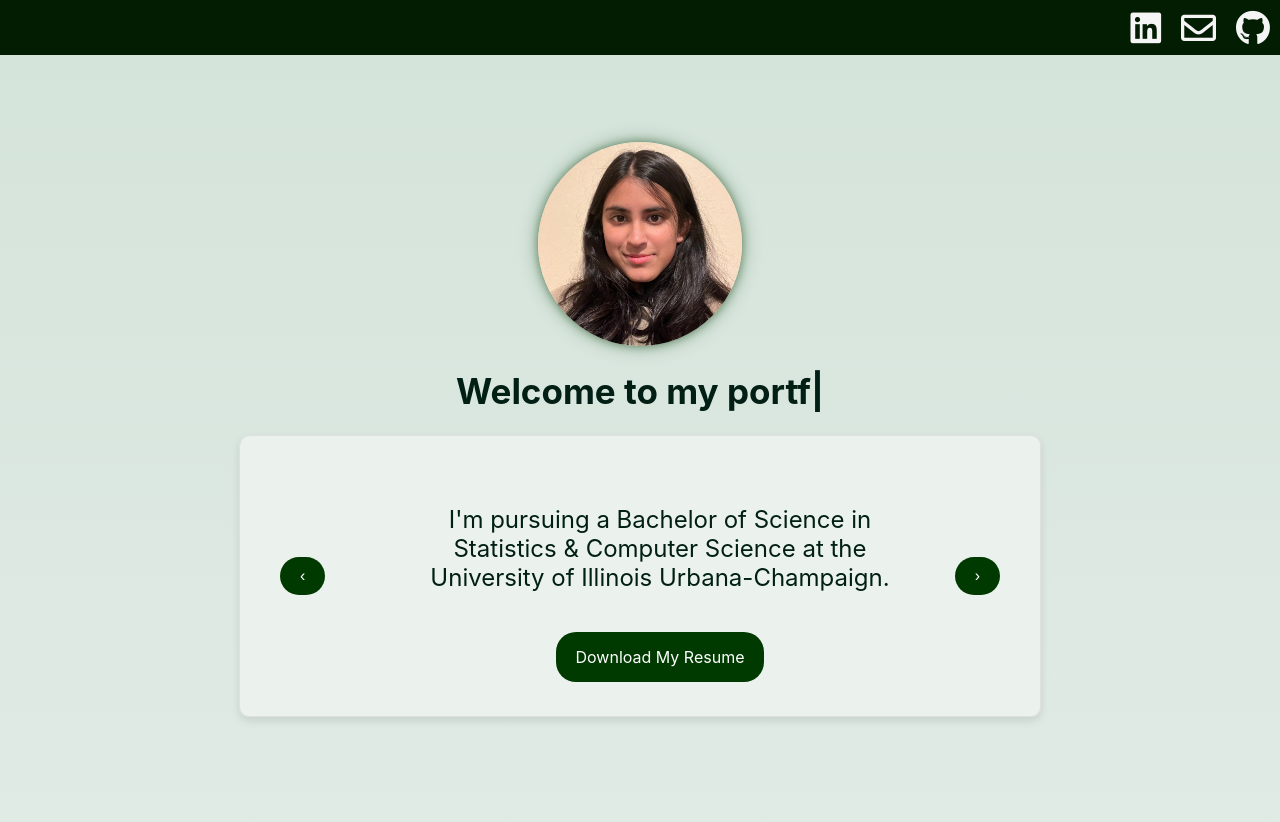
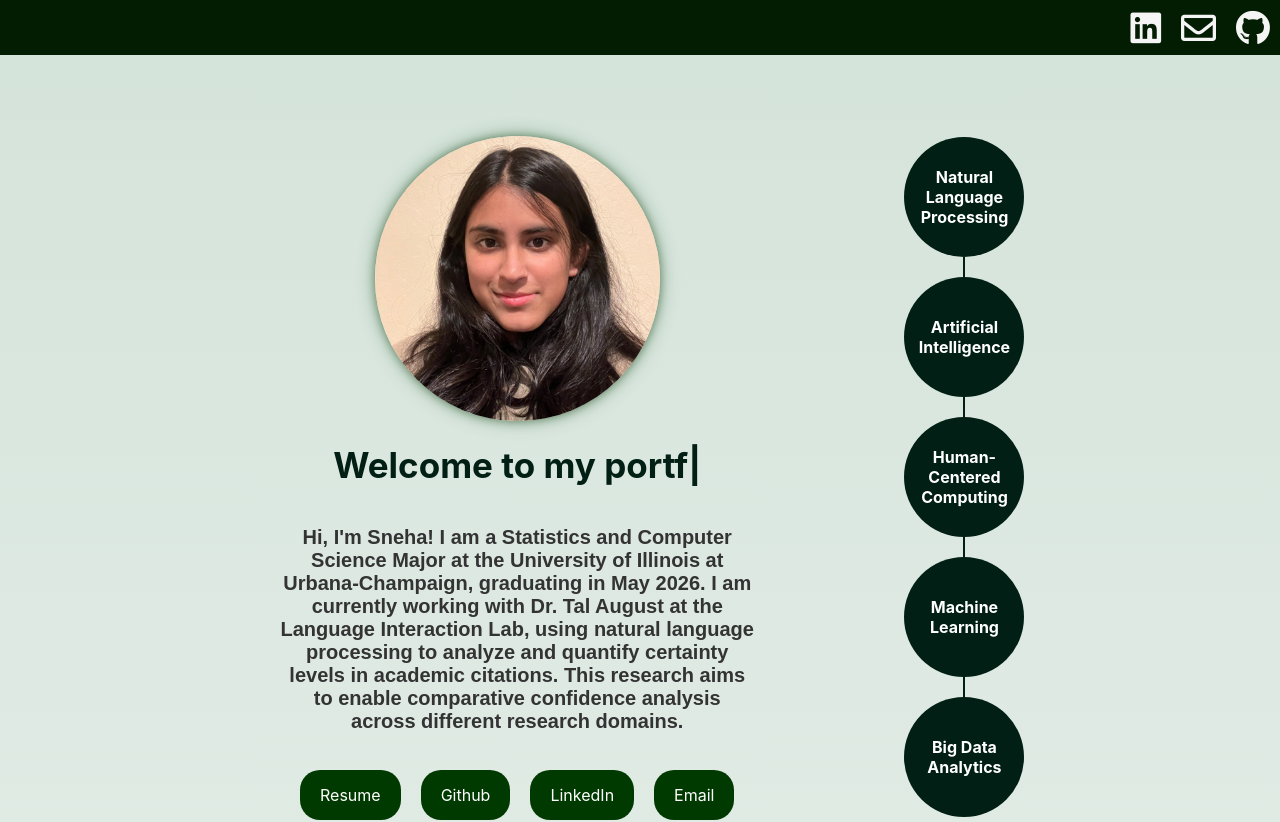
Before and after one commit to ssundr/ssundr.github.io, a React (Create React App) app in the folder portfolio/: page / in a window 1280 px wide. Shown: the top 822 px of the page. Built offline with nearby package versions, Linux system fonts and the light colour scheme; a web font is replaced by a local one.

Commit message:
website refactor

```diff
--- a/portfolio/src/App.css
+++ b/portfolio/src/App.css
@@ -26,6 +26,135 @@
   }
 }
 
+.profile-container {
+  display: flex;
+  flex-direction: column;
+  align-items: center;
+}
+
+.left-text {
+  display: flex;
+  flex-direction: column;
+  align-items: center;
+  padding-right: 20%;
+}
+
+.intro {
+  display: flex;
+  flex-direction: row;
+  justify-content: flex-start;
+  align-items: center;
+  padding: 20px;
+  max-width: 700px;
+  text-align: justify;
+  margin-right: 20px;
+  margin-bottom: -4%;
+}
+
+.graph-node-container {
+  display: flex;
+  flex-direction: column;
+  justify-content: flex-start;
+  align-items: center;
+  position: relative; /* Allow for positioning lines between nodes */
+  margin-top: 20px;
+  margin-bottom: 20px;
+}
+
+.node {
+  width: 120px;
+  height: 120px;
+  border-radius: 50%;
+  background-color: #011f14;
+  margin: 10px;
+  display: flex;
+  align-items: center;
+  justify-content: center;
+  color: white;
+  font-size: 16px;
+  font-weight: bold;
+  text-align: center;
+  position: relative; /* For positioning the line */
+  cursor: pointer;
+  transition: transform 0.3s ease-in-out, background-color 0.3s ease;
+}
+
+.node:hover {
+  transform: scale(1.2);
+  background-color: #4CAF50;
+}
+
+.node[data-node="NLP"]:hover {
+  background-color: #2c6a79;
+}
+
+.node[data-node="AI"]:hover {
+  background-color: #fd7e14;
+}
+
+.node[data-node="Data Science"]:hover {
+  background-color: #007bff;
+}
+
+.node[data-node="Machine Learning"]:hover {
+  background-color: #6610f2;
+}
+
+.node[data-node="Research"]:hover {
+  background-color: #e83e8c;
+}
+
+.node:not(:last-child)::after {
+  content: '';
+  position: absolute;
+  top: 100%; /* Position the line below the node */
+  left: 50%;
+  transform: translateX(-50%); /* Center the line horizontally */
+  width: 2px; /* Width of the line */
+  height: 40px; /* Length of the line (adjust as needed) */
+  background-color: #011f14; /* Color of the line */
+}
+
+/* Remove any line through the last node */
+.node:last-child::after {
+  content: none;
+}
+
+
+.graph-node-container {
+  position: relative;
+  display: flex;
+  justify-content: flex-start;
+  align-items: center;
+  margin-bottom: 4%;
+}
+
+.graph-node-container::before {
+  content: '';
+  position: absolute;
+  left: 0;
+  top: 50%;
+  width: 100%;
+  height: 2px;
+  background-color: transparent; /* Remove the line through text */
+  transform: translateY(-50%); /* Center the line vertically */
+}
+
+
+.button-container {
+  padding: 20px;
+  display: flex;
+  flex-direction: row;
+  gap: 20px;
+}
+
+.intro h2 {
+  font-family: Arial, sans-serif;
+  font-size: 20px;
+  text-align: center;
+  color: #333;
+}
+
 h5 {
   font-size: 40px;
 }
@@ -41,60 +170,6 @@ h5 {
 
 .App-link {
   color: #61dafb;
-}
-
-/* about-me section */
-.flashcard-container {
-  position: relative;
-  width: 90%; /* Set width to 80% of the screen */
-  max-width: 800px; /* Optionally set a max-width for responsiveness */
-  margin: 0 auto; /* Center horizontally */
-  height: 280px; /* Adjust height as needed */
-  overflow: hidden;
-  border-radius: 10px;
-  box-shadow: 0 4px 8px rgba(0, 0, 0, 0.1);
-  border: 1px solid #e0e0e0;
-  margin-bottom: -26%;
-}
-
-.flashcard {
-  position: absolute;
-  width: 100%; /* Full width of flashcard container */
-  height: 100%;
-  background-color: #ebf2ed;
-  box-shadow: 0 2px 4px rgba(0,0,0,0.1);
-  display: flex;
-  flex-direction: column; /* Ensure button stays below content */
-  justify-content: center;
-  align-items: center;
-  font-size: 24px;
-  user-select: none; /* Disable text selection */
-  opacity: 0;
-  transition: opacity 0.3s ease;
-  padding: 20px; /* Adjust padding as needed */
-  border-radius: 10px;
-}
-
-.flashcard-container:hover {
-  transform: translateY(-5px); /* move card up on hover */
-  box-shadow: 0 12px 24px rgba(0, 0, 0, 0.15); /* larger box shadow on hover */
-  border-radius: 10px;
-}
-
-.flashcard.active {
-  opacity: 1;
-  border-radius: 10px;
-}
-
-.flashcard-content {
-  max-width: 60%; /* Limit content width */
-  text-align: center; /* Center content */
-  margin-top: -30px;
-  margin-bottom: 2%;
-}
-
-.flashcard-content p {
-  color: #011f14;
 }
 
 .download-btn {
@@ -137,8 +212,8 @@ h5 {
 
 /* profile picture */
 .profile-picture {
-  margin-top: -30%;
-  width: 16%;
+  margin-top: 3%;
+  width: 60%;
   height: auto;
   border-radius: 50%;
   box-shadow: 0 0 10px rgba(8, 53, 8, 0.5), 0 0 20px rgba(0, 69, 0, 0.3);
--- a/portfolio/src/App.js
+++ b/portfolio/src/App.js
@@ -50,7 +50,7 @@ function App() {
   const cards = [
     {
       content:
-       "I'm pursuing a Bachelor of Science in Statistics & Computer Science at the University of Illinois Urbana-Champaign."
+        "I'm pursuing a Bachelor of Science in Statistics & Computer Science at the University of Illinois Urbana-Champaign.",
     },
     {
       content:
@@ -175,18 +175,57 @@ function App() {
   ];
 
   const coursework = [
-    { name: "Data Structures", number: "CS 225", url: "https://cs.illinois.edu/academics/courses/cs225" },
-    { name: "Artificial Intelligence", number: "CS 440", url: "https://cs.illinois.edu/academics/courses/cs440" },
-    { name: "Database Systems", number: "CS 411", url: "https://cs.illinois.edu/academics/courses/cs411" },
-    { name: "Statistics & Probability", number: "STAT 400 & STAT 410", url: "https://stat.illinois.edu/academics/courses/stat400" },
-    { name: "Statistical Modeling", number: "STAT 425", url: "https://stat.illinois.edu/academics/courses/stat425" },
-    { name: "Discrete Structures", number: "CS 173", url: "https://cs.illinois.edu/academics/courses/cs173" },
-    { name: "Data Science Discovery", number: "CS 107", url: "https://cs.illinois.edu/academics/courses/cs107" },
-    { name: "Computer Systems", number: "CS 340", url: "https://cs.illinois.edu/academics/courses/cs340" },
-    { name: "Software Design Lab", number: "CS 222", url: "https://cs.illinois.edu/academics/courses/cs222" },
-    { name: "Programming Methodologies in C++", number: "CS 128", url: "https://cs.illinois.edu/academics/courses/cs128" },
+    {
+      name: "Data Structures",
+      number: "CS 225",
+      url: "https://cs.illinois.edu/academics/courses/cs225",
+    },
+    {
+      name: "Artificial Intelligence",
+      number: "CS 440",
+      url: "https://cs.illinois.edu/academics/courses/cs440",
+    },
+    {
+      name: "Database Systems",
+      number: "CS 411",
+      url: "https://cs.illinois.edu/academics/courses/cs411",
+    },
+    {
+      name: "Statistics & Probability",
+      number: "STAT 400 & STAT 410",
+      url: "https://stat.illinois.edu/academics/courses/stat400",
+    },
+    {
+      name: "Statistical Modeling",
+      number: "STAT 425",
+      url: "https://stat.illinois.edu/academics/courses/stat425",
+    },
+    {
+      name: "Discrete Structures",
+      number: "CS 173",
+      url: "https://cs.illinois.edu/academics/courses/cs173",
+    },
+    {
+      name: "Data Science Discovery",
+      number: "CS 107",
+      url: "https://cs.illinois.edu/academics/courses/cs107",
+    },
+    {
+      name: "Computer Systems",
+      number: "CS 340",
+      url: "https://cs.illinois.edu/academics/courses/cs340",
+    },
+    {
+      name: "Software Design Lab",
+      number: "CS 222",
+      url: "https://cs.illinois.edu/academics/courses/cs222",
+    },
+    {
+      name: "Programming Methodologies in C++",
+      number: "CS 128",
+      url: "https://cs.illinois.edu/academics/courses/cs128",
+    },
   ];
-
 
   const projects = [
     {
@@ -271,8 +310,15 @@ function App() {
         </a>
       </div>
       <header className="App-header">
-        <img src={profilePicture} alt="Profile" className="profile-picture" />
-        <h1>
+        <div className="intro">
+          <div className="left-text">
+            <div class="profile-container">
+              <img
+                src={profilePicture}
+                alt="Profile"
+                className="profile-picture"
+              />
+              <h1 style={{ textAlign: "center" }}>
                 <ReactTyped
                   strings={[
                     "Welcome to my portfolio website :)",
@@ -285,30 +331,59 @@ function App() {
                   showCursor={true}
                 />
               </h1>
-        <div className="flashcard-container">
-          {cards.map((card, index) => (
-            <div
-              key={index}
-              className={`flashcard ${index === currentCard ? "active" : ""}`}
-            >
-              <div className="flashcard-content">
-                <p>{card.content}</p>
             </div>
+            <h2>
+              Hi, I'm Sneha! I am a Statistics and Computer Science Major at the University of Illinois at
+              Urbana-Champaign, graduating in May 2026. I am currently working
+              with Dr. Tal August at the Language Interaction Lab, using natural
+              language processing to analyze and quantify certainty levels in
+              academic citations. This research aims to enable comparative
+              confidence analysis across different research domains.
+            </h2>
             <div className="button-container">
               <a href={resume} download className="download-btn">
-                  Download My Resume
+                Resume
+              </a>
+              <a
+                href="https://github.com/snehasund"
+                className="download-btn"
+                target="_blank"
+                rel="noopener noreferrer"
+              >
+                Github
+              </a>
+              <a
+                href="https://linkedin.com/in/ssundar11"
+                className="download-btn"
+                target="_blank"
+                rel="noopener noreferrer"
+              >
+                LinkedIn
+              </a>
+              <a href="mailto:snehamsundar@gmail.com" className="download-btn">
+                Email
               </a>
             </div>
           </div>
-          ))}
-          {/* Previous and next buttons */}
-          <button className="prev-btn" onClick={prevCard}>
-            <span>&#8249;</span> {/* Left arrow */}
-          </button>
-          <button className="next-btn" onClick={nextCard}>
-            <span>&#8250;</span> {/* Right arrow */}
-          </button>
+          <div className="graph-node-container">
+            <div className="node" data-node="NLP">
+              Natural Language Processing
             </div>
+            <div className="node" data-node="AI">
+              Artificial Intelligence
+            </div>
+            <div className="node" data-node="Data Science">
+              Human-Centered Computing
+            </div>
+            <div className="node" data-node="Machine Learning">
+              Machine Learning
+            </div>
+            <div className="node" data-node="Research">
+              Big Data Analytics
+            </div>
+          </div>
+        </div>
+
       </header>
 
       {/* projects section */}
@@ -380,7 +455,7 @@ function App() {
                       href={tech.url}
                       target="_blank"
                       rel="noopener noreferrer"
-                    style={{ color: "green"}}
+                      style={{ color: "green" }}
                     >
                       <div style={{ textAlign: "center" }}>
                         {React.cloneElement(tech.icon, {
@@ -423,7 +498,6 @@ function App() {
           </div>
         </div>
       </section>
-
 
       {/* coursework section */}
       <section className="section">
```
Lines whose indentation alone changed are shown as unchanged.
